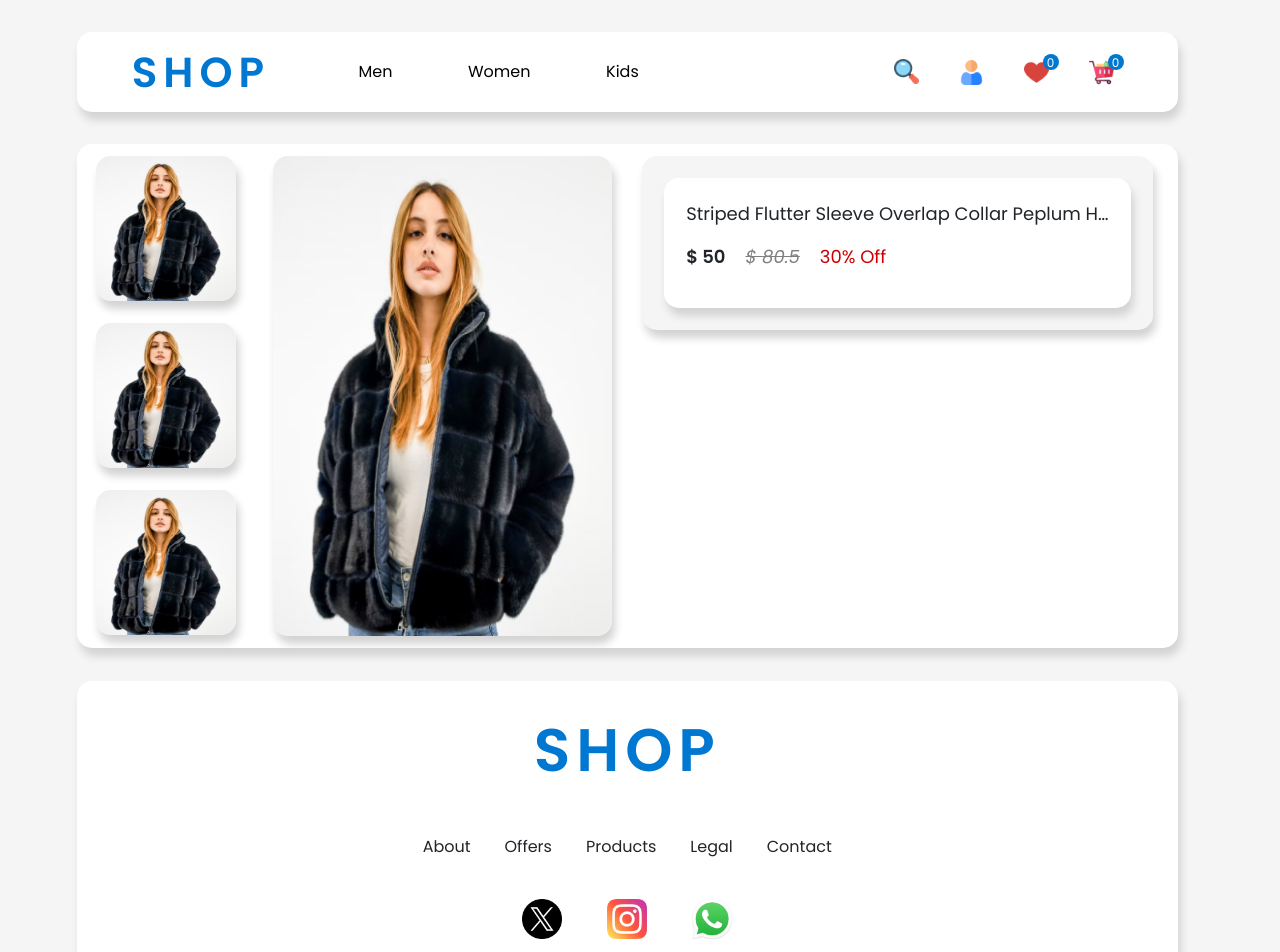
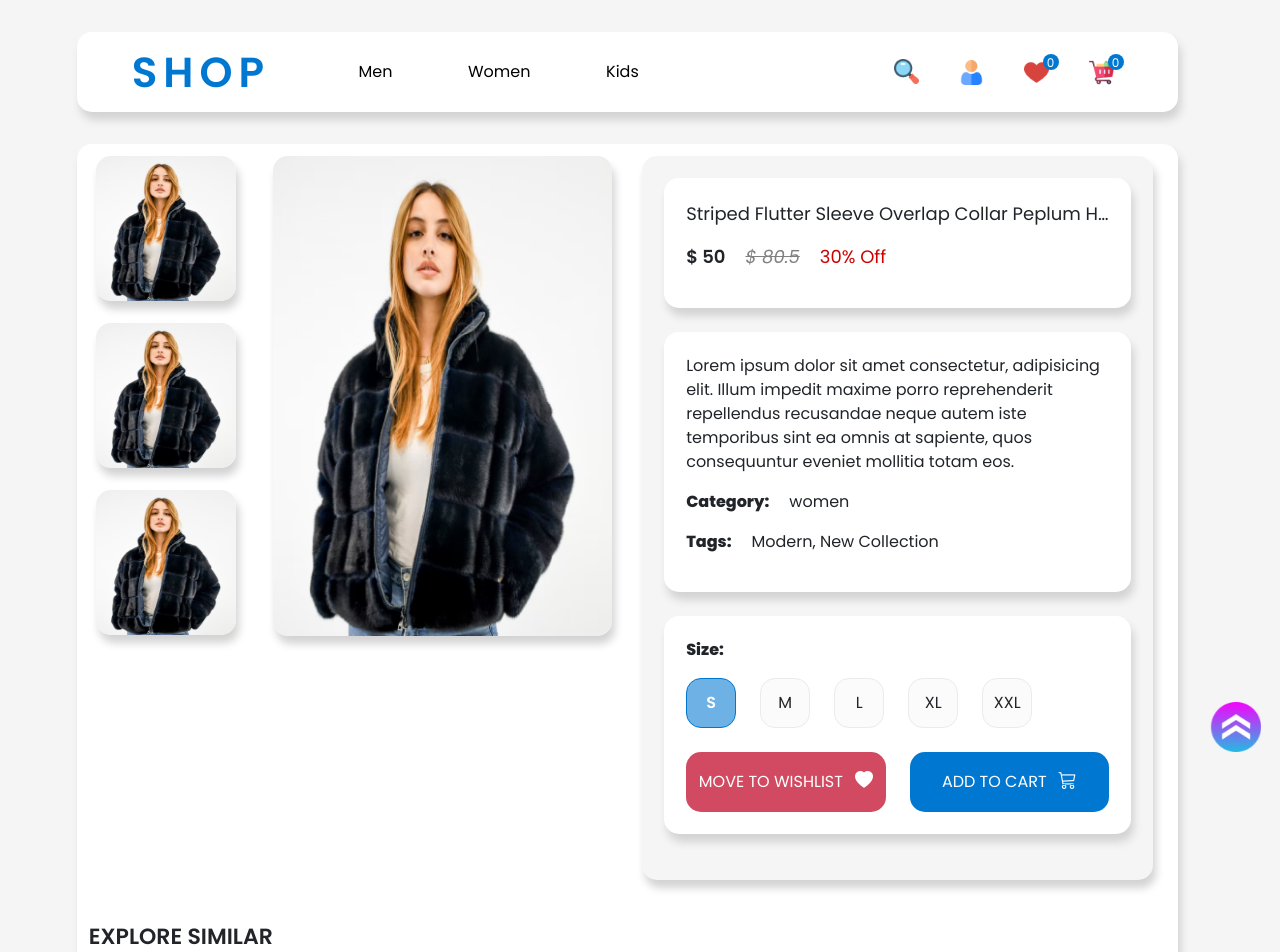
Before and after one commit to arumullasivakrishnacodes/MERN-ecommerce, a React (Create React App) app: page /product/1 in a window 1280 px wide. Shown: the top 952 px of the page. Built offline with nearby package versions, Linux system fonts and the light colour scheme; a web font is replaced by a local one.

Commit message:
pdp-page -commits

```diff
--- a/src/App.css
+++ b/src/App.css
@@ -34,3 +34,18 @@
     gap: 24px;
   }
 }
+
+.scrolltop-container {
+  width: 50px;
+  height: 50px;
+  border-radius: 50%;
+  position: fixed;
+  bottom: 6%;
+  right: 1.5%;
+  cursor: pointer;
+
+  img {
+    width: 100%;
+    height: 100%;
+  }
+}
--- a/src/App.js
+++ b/src/App.js
@@ -9,9 +9,17 @@ import Profile from './Pages/Profile';
 import Footer from './Components/Footer/Footer';
 import PLP from './Pages/PLP';
 import PDP from './Pages/PDP';
+import ScrollImage from '../src/Assets/Images/scrolltop-btn.png'
 
 
 function App() {
+  const ScrollTop = () => {
+    window.scrollTo({
+      top: 0,
+      behavior: 'smooth' // Optional, smooth scrolling animation
+    });
+  }
+
   return (
     <BrowserRouter>
     <div className="App">
@@ -30,6 +38,7 @@ function App() {
             </Route>
           </Routes>
       </div>
+      <div className='scrolltop-container' onClick={ScrollTop}><img src={ScrollImage} alt="scrollTo" /></div>
       <Footer />
 
     </div>
--- a/src/Components/ProductDetails/ProductDetails.css
+++ b/src/Components/ProductDetails/ProductDetails.css
@@ -45,6 +45,7 @@
             height: fit-content;
             padding: 22px;
             box-shadow: var(--box-shadow);
+            margin-bottom: 24px;
 
             .product-name {
                 font-size: 18px;
@@ -79,6 +80,173 @@
                 }
             }
         }
+
+        .description-category-container {
+            background: var(--white);
+            border-radius: 15px;
+            width: 100%;
+            height: fit-content;
+            padding: 22px;
+            box-shadow: var(--box-shadow);
+            margin-bottom: 24px;
+
+            .product-desc {
+                font-size: 16px;
+                display: flex;
+                justify-content: flex-start;
+                align-items: center;
+                text-align: left;
+            }
+
+            .product-category {
+                display: flex;
+                justify-content: flex-start;
+                align-items: center;
+                width: 100%;
+                height: fit-content;
+                font-size: 16px;
+                font-weight: 800;
+                column-gap: 20px;
+
+                span {
+                    font-size: 16px;
+                    font-weight: normal;
+                }
+            }
+
+            .product-tags {
+                display: flex;
+                justify-content: flex-start;
+                align-items: center;
+                width: 100%;
+                height: fit-content;
+                font-size: 16px;
+                font-weight: 800;
+                column-gap: 20px;
+
+                span {
+                    font-size: 16px;
+                    font-weight: normal;
+                }
+            }
+        }
+
+        .variation-pdp-buttons-container {
+            background: var(--white);
+            border-radius: 15px;
+            width: 100%;
+            height: fit-content;
+            padding: 22px;
+            box-shadow: var(--box-shadow);
+            margin-bottom: 24px;
+
+            .variation-heading {
+                display: flex;
+                justify-content: flex-start;
+                align-items: center;
+                width: 100%;
+                height: fit-content;
+                font-size: 16px;
+                font-weight: 800;
+                column-gap: 20px;
+            }
+
+            .variation-container {
+                display: flex;
+                justify-content: flex-start;
+                align-items: center;
+                column-gap: 24px;
+                margin-bottom: 24px;
+
+                .variation {
+                    width: 50px;
+                    height: 50px;
+                    border-radius: 15px;
+                    background: var(--gray-shade);
+                    border: 1px solid var(--gray-shade-border);
+                    display: flex;
+                    justify-content: center;
+                    align-items: center;
+                    font-size: 16px;
+                    cursor: pointer;
+                }
+
+                .variation-active {
+                    background: var(--light-blue-shade);
+                    color: var(--white);
+                    border: 1px solid var(--primary-blue);
+                    font-weight: 600;
+                }
+            }
+
+            .pdp-btn-container {
+                display: flex;
+                justify-content: flex-start;
+                align-items: center;
+                width: 100%;
+                column-gap: 24px;
+
+                .addtocart {
+                    width: 50%;
+                    height: 60px;
+                    font-size: 18px;
+                    color: var(--white);
+                    font-size: 16px;
+                    background: var(--primary-blue);
+                    border: none;
+                    outline: none;
+                    border-radius: 15px;
+                    display: flex;
+                    justify-content: center;
+                    align-items: center;
+                    column-gap: 12px;
+
+                    i {
+                        font-size: 18px;
+                        margin-bottom: 4px;
+                    }
+                }
+
+                .addtowishlist {
+                    width: 50%;
+                    height: 60px;
+                    font-size: 18px;
+                    color: var(--white);
+                    font-size: 16px;
+                    background: var(--light-pink);
+                    border: none;
+                    outline: none;
+                    border-radius: 15px;
+                    display: flex;
+                    justify-content: center;
+                    align-items: center;
+                    column-gap: 12px;
+
+                    i {
+                        font-size: 18px;
+                        margin-bottom: 4px;
+                    }
+                }
+            }
+        }
+    }
+}
+
+.pdp-similar-products {
+    margin-top: 40px;
+
+    .heading {
+        font-size: 22px;
+        display: flex;
+        justify-content: flex-start;
+        align-items: center;
+        font-weight: 600;
+
     }
 
+    .similar-products-grid {
+        display: grid;
+        grid-template-columns: 1fr 1fr 1fr 1fr;
+        gap: 24px;
+    }
 }
--- a/src/Components/ProductDetails/ProductDetails.jsx
+++ b/src/Components/ProductDetails/ProductDetails.jsx
@@ -1,10 +1,14 @@
 import React from "react";
 import '../ProductDetails/ProductDetails.css';
+import all_product from '../../Assets/Data/all_product';
+import ProductTile from '../../Components/ProductTile/ProductTile'
 
 function ProductDetails (props) {
     const product = props.product;
+    const filteredProducts = all_product.filter((element) => {return element.category === product.category})
 
     return (
+        <>
             <div className="productdetails-main-container row">
                 <div className="col-2 mini-image-container">
                     <img src={product.image} alt="" />
@@ -18,9 +22,40 @@ function ProductDetails (props) {
                             <p className="product-name">{product.name}</p>
                             <p className="product-price">$ {product.new_price} <span className="price-strike">$ {product.old_price}</span> <span className="price-discount">30% Off</span></p>
                         </div>
+                        <div className="description-category-container">
+                            <p className="product-desc">Lorem ipsum dolor sit amet consectetur, adipisicing elit. Illum impedit maxime porro reprehenderit repellendus recusandae neque autem iste temporibus sint ea omnis at sapiente, quos consequuntur eveniet mollitia totam eos.</p>
+                            <p className="product-category">Category: <span>{product.category}</span></p>
+                            <p className="product-tags">Tags: <span>Modern, New Collection</span></p>
+                        </div>
+                        <div className="variation-pdp-buttons-container">
+                            <p className="variation-heading">Size:</p>
+                            <div className="variation-container">
+                                <div className="variation variation-active">S</div>
+                                <div className="variation">M</div>
+                                <div className="variation">L</div>
+                                <div className="variation">XL</div>
+                                <div className="variation">XXL</div>
+                            </div>
+                            <div className="pdp-btn-container">
+                                <button className="addtowishlist">MOVE TO WISHLIST <i class="bi bi-heart-fill"></i></button>
+                                <button className="addtocart">ADD TO CART <i class="bi bi-cart3"></i></button>
+                            </div>
+                        </div>
+
                     </div>
                 </div>
             </div>
+            <div className="pdp-similar-products">
+                <p className="heading">EXPLORE SIMILAR</p>
+                <div className="similar-products-grid">
+                {
+                    filteredProducts.slice(0,4).map((similarproduct) => {
+                        return <ProductTile product={similarproduct}/>
+                    })
+                }
+                </div>
+            </div>
+        </>
     )
 }
 
--- a/src/Components/ProductTile/ProductTile.jsx
+++ b/src/Components/ProductTile/ProductTile.jsx
@@ -5,11 +5,18 @@ import { NavLink } from "react-router-dom";
 function ProductTile (props) {
     const product = props.product;
 
+    const handleScrollTop = () => {
+        window.scrollTo({
+            top: 0,
+            behavior: 'smooth' // Optional, smooth scrolling animation
+        });
+    }
+
     return (
         <div className="productTile-main-container">
             <div className="product-details-container">
                 <div className="tile-wishlist"><i class="bi bi-heart"></i></div>
-                <NavLink to={`/product/${product.id}`}><img src={product.image} className="product-image" alt="product.name" /></NavLink>
+                <NavLink to={`/product/${product.id}`}><img src={product.image} className="product-image" alt="product.name" onClick={handleScrollTop} /></NavLink>
                 <p className="product-name">{product.name.length > 30 ? product.name.substring(0,26)+'...' : product.name}</p>
                 <p className="product-price">$ {product.new_price} <span className="strike-price">$ {product.old_price}</span> <span className="discount-offer">30% Off</span></p>
             </div>
--- a/src/Global.css
+++ b/src/Global.css
@@ -9,4 +9,8 @@
     --lightgray: lightgray;
     --primary-blue: #0078d1;
     --red: #c00;
+    --light-pink: #d14a61;
+    --light-blue-shade: #0078d191;
+    --gray-shade: #fbfbfb;
+    --gray-shade-border: #ebebeb;
 }
```
Also changed, not shown: src/Assets/Images/scrolltop-btn.png (added). Lines whose indentation alone changed are shown as unchanged.
